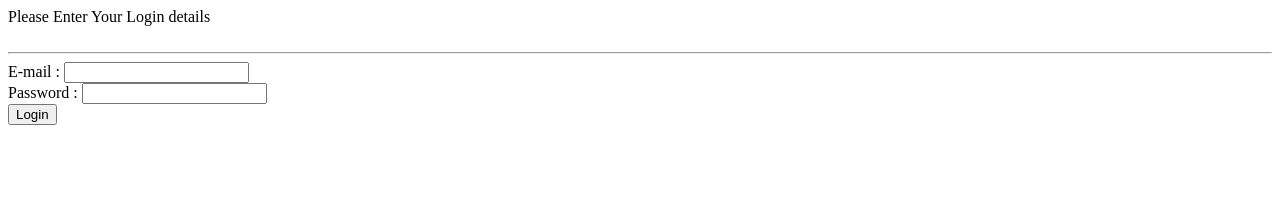
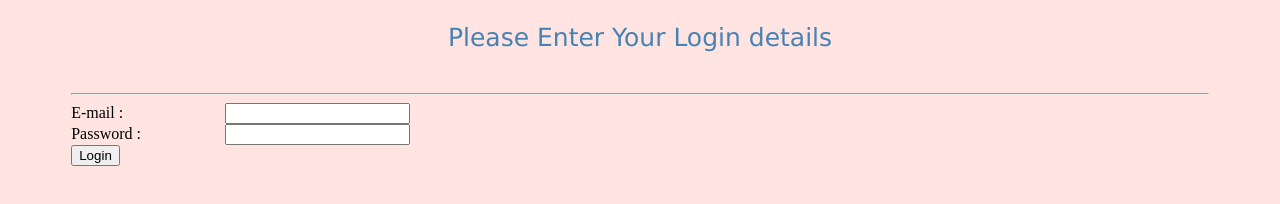
Before and after one commit to AnkitKumar1505/login_Form, a plain HTML site: page login.html in a window 1280 px wide. Drawn offline with Linux system fonts and the light colour scheme; the site is published under a folder, as on GitHub Pages, so addresses that start at the root find nothing.

Commit message:
Update login.html

```diff
--- a/login.html
+++ b/login.html
@@ -4,12 +4,12 @@
     <meta charset="UTF-8">
     <meta http-equiv="X-UA-Compatible" content="IE=edge">
     <meta name="viewport" content="width=device-width, initial-scale=1.0">
-    <link rel="stylesheet" href="/style.css">
+    <link rel="stylesheet" href="style.css">
     <title>Login</title>
 </head>
 <body>
     <div class="container">
-    <form action="/Registration.html" autocomplete="on">
+    <form action="Registration.html" autocomplete="on">
 
     <header>Please Enter Your Login details</header><br><hr>
 
```
